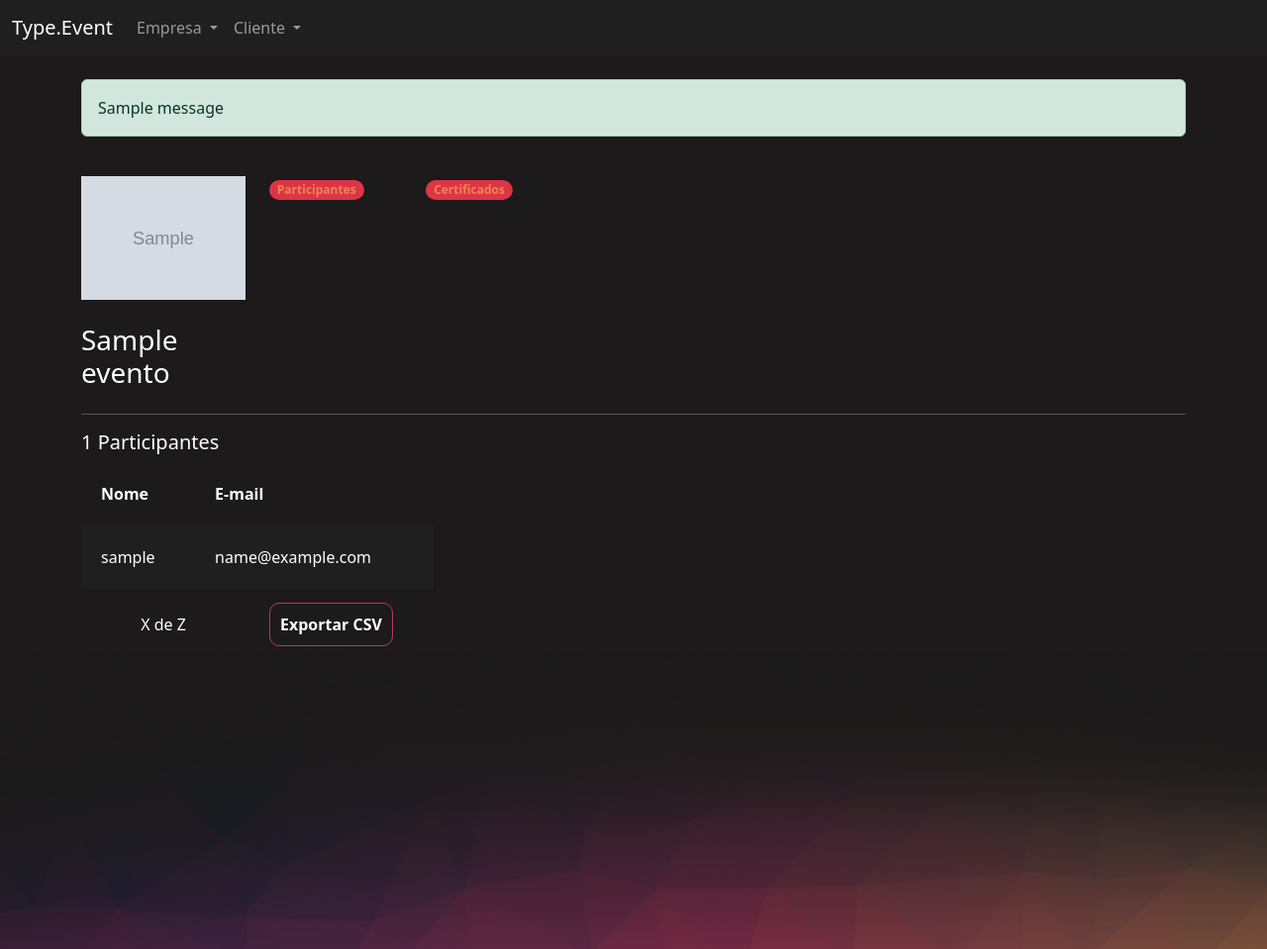
After one commit to ClaudioFritzen/PyLab06, a Django app: page /eventos/participantes_evento/1/ in a window 1280 px wide. The commit adds this page. Shown: the whole page at 99% size. Run offline with Django 4.2, Linux system fonts and the light colour scheme; a user stored in the database is signed in; tables that the repository leaves empty hold one stand-in row (values such as "Sample post"); grey boxes marked "Sample" are stand-in pictures; one stand-in notice (Sample message) is shown.

Commit message:
geramos o arquivo csv

```diff
--- a/eventos/templates/gerenciar_evento.html
+++ b/eventos/templates/gerenciar_evento.html
@@ -37,7 +37,7 @@
             {% for evento in eventos %}
 
                 <tr class="{% cycle 'linha' 'linha2' %}">
-                    <td width="10%"><a href="#"><img width="100%" src="/media/{{evento.logo}}"></a></td>
+                    <td width="10%"><a href="{% url 'participantes_evento' evento.id %}"><img width="100%" src="/media/{{evento.logo}}"></a></td>
                     <td>{{evento.nome}}</td>
                     <td>{{evento.descricao}}</td>
                     <td>{{evento.data_inicio}}</td>
--- /dev/null
+++ b/eventos/templates/participantes_evento.html
@@ -0,0 +1,72 @@
+{% extends "base/base_evento.html" %}
+{% load static %}
+
+{% block 'importacoes' %}
+    <link href="{% static 'evento/css/gerenciar_evento.css' %}" rel="stylesheet">
+{% endblock %}
+
+{% block 'conteudo' %}
+    <div class="container">
+        <br>
+        {% if messages %}
+            {% for message in messages %}
+                <div class="alert {{ message.tags }}">{{ message }}</div>
+            {% endfor %}
+        {% endif %}
+        <br>
+        <div class="row">
+            <div class="col-md-2">
+                <img width="100%" src="/media/{{evento.logo}}">
+                <br>
+                <br>
+                <h3>{{evento.nome}}</h3>
+
+            </div>
+
+            <div class="col-md">
+                <div class="row">
+                    <div class="col-md-2">
+                        <span class="badge rounded-pill text-bg-danger"><a class="link" href="{% url 'participantes_evento' evento.id %}">Participantes</a></span>
+                    </div>
+                    <div class="col-md-2">
+                        <span class="badge rounded-pill text-bg-danger"><a class="link" href="">Certificados</a></span>
+                    </div>
+                </div>
+            </div>
+        </div>
+        <hr>
+
+        <div class="row">
+            <h5>{{evento.participantes.all.count}} Participantes</h5>
+
+            <div class="col-md-4">
+                <table>
+                    <tr>
+                        <th>Nome</th>
+                        <th>E-mail</th>
+                    </tr>
+                    {% for participante in participantes %}
+                        <tr class="{% cycle 'linha' 'linha2' %}">
+                            <td>{{participante.username}}</td>
+                            <td>{{participante.email}}</td>
+                        </tr>
+                    {% endfor %}
+                </table>
+                <br>
+                <div class="row">
+                    <div class="col-md text-center">
+                        <p>X de Z</p>
+                    </div>
+
+                    <div class="col-md ">
+                        <a href="{% url 'gerar_csv' evento.id %}" class="btn-principal" style="text-decoration: none;">Exportar CSV</a>
+                    </div>
+                </div>
+            </div>
+
+        </div>
+
+
+    </div>
+
+{% endblock %}
--- a/eventos/urls.py
+++ b/eventos/urls.py
@@ -6,4 +6,6 @@ urlpatterns = [
     path('gerenciar_evento/', views.gerenciar_evento, name="gerenciar_evento"),
     ## urls dinamica
     path('inscrever_evento/<int:id>/', views.inscrever_evento, name="inscrever_evento"),
+    path('participantes_evento/<int:id>/', views.participantes_evento, name="participantes_evento"),
+    path('gerar_csv/<int:id>/', views.gerar_csv, name="gerar_csv"),
 ]
--- a/eventos/views.py
+++ b/eventos/views.py
@@ -8,6 +8,15 @@ from .models import Evento
 
 from django.contrib import messages
 from django.contrib.messages import constants
+
+from django.http import Http404
+
+## gerar csv
+import csv
+from secrets import token_urlsafe
+
+import os
+from django.conf import settings
 
 @login_required
 
@@ -73,8 +82,40 @@ def inscrever_evento(request, id):
         return render(request, 'inscrever_evento.html', {'evento': evento})
 
     elif request.method == "POST":
+
+        ### validar se o usuario já um participante
         evento.participantes.add(request.user)
         evento.save()
 
         messages.add_message(request, constants.SUCCESS, 'Inscrição realizada com sucesso')
         return redirect(f'/eventos/inscrever_evento/{id}/')
+
+def participantes_evento(request, id):
+    evento = get_object_or_404(Evento, id=id)
+
+    ## vendo se o evento é seu
+    if not evento.criador == request.user:
+        raise Http404('Esse evento não é seu')
+
+
+    if request.method == "GET":
+        participantes = evento.participantes.all()[::3]
+        return render(request, 'participantes_evento.html', {'evento': evento, 'participantes': participantes})
+
+def gerar_csv(request, id):
+    evento = get_object_or_404(Evento, id=id)
+    if not evento.criador == request.user:
+        raise Http404('Esse evento não é seu')
+
+    participantes = evento.participantes.all()
+
+    token = f'{token_urlsafe(6)}.csv'
+    path = os.path.join(settings.MEDIA_ROOT, token)
+
+    with open(path, 'w') as arq:
+        writer = csv.writer(arq, delimiter=",")
+        for participante in participantes:
+            x = (participante.username, participante.email)
+            writer.writerow(x)
+
+    return redirect(f'/media/{token}')
--- /dev/null
+++ b/media/32u34DGT.csv
@@ -0,0 +1 @@
+admim,
```
